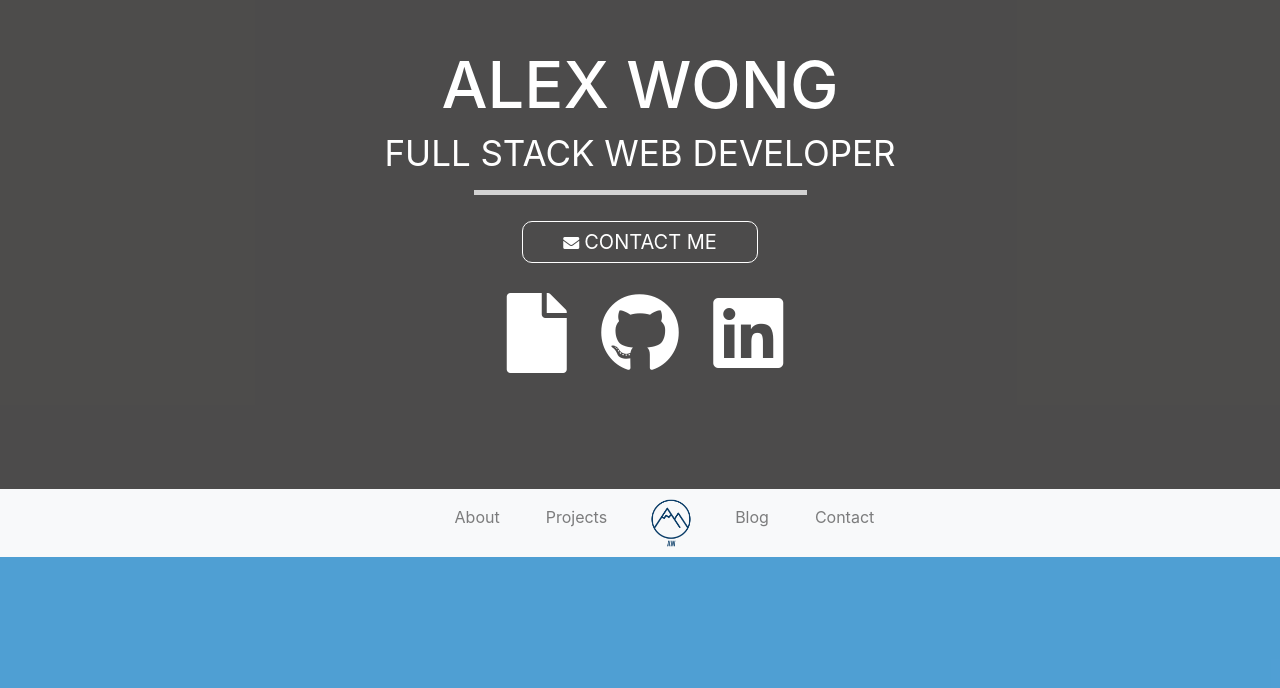
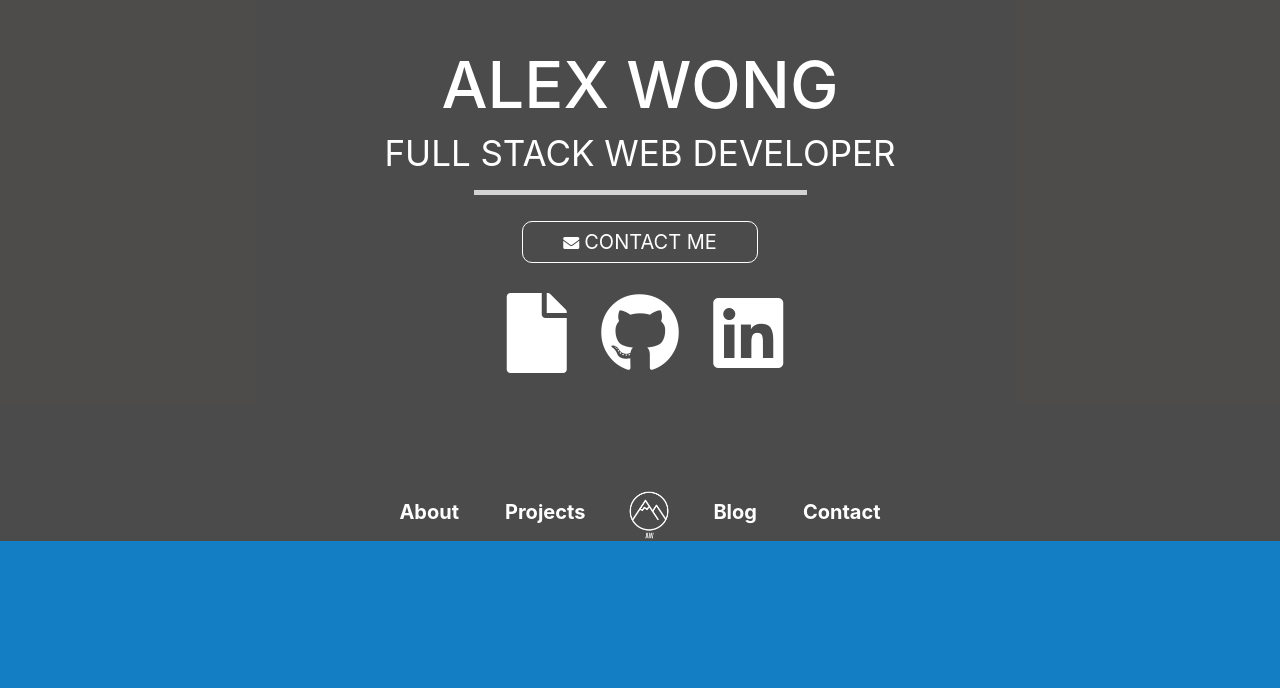
Before and after one commit to ralexwong/updated-portfolio, a website: page index.html in a window 1280 px wide. Shown: the part 104-792 px from the top of the page. Drawn offline with nearby package versions, Linux system fonts and the light colour scheme; a web font is replaced by a local one.

Commit message:
fixed margins on navbar. changed color scheme on sections. The button for navbar on mobile is not visable anymore

```diff
--- a/assets/css/style.css
+++ b/assets/css/style.css
@@ -136,14 +136,31 @@ ul {
 
 }
 
+.navbar {
+    padding: 0;
+}
+
 .navbar-nav {
     align-content: center;
+    color: white;
+    font-size: 20px;
+    font-weight: bold;
     margin: 0 auto;
-    width:31%;
+}
+
+.navbar-toggler-icon {
+    color: white;
+}
+
+.sticky {
+    position: fixed;
+    top: 0;
+    width: 100%
 }
 
 /* Tooltip container */
 .tooltip {
+    font-size: 15px;
     position: relative;
     display: inline-block;
 }
@@ -155,7 +172,6 @@ ul {
 }
 
 .progress {
-        /* height: 2.5vw; */
     margin: 0 0 50px 0;
 }
 
@@ -171,6 +187,7 @@ ul {
     position: relative;
 }
 
+
 .sectionText {
     font-size: 30px;
     margin: 50px auto 50px auto;
@@ -183,9 +200,11 @@ ul {
 }
 
 .sticky {
+    background: rgba(0, 0, 0, 0.164);
     position: fixed;
     top: 0;
-    width: 100%
+    width: 100%;
+    z-index: 3;
 }
 
 
@@ -195,29 +214,37 @@ ul {
 
 
 #about {
-    background: rgba(20, 126, 197, 0.747);
+    background: rgb(20, 126, 197);
 }
 
 #blog {
-    background: rgba(209, 192, 41, 0.781);
+    background: rgb(209, 192, 41);
+}
+
+#contactlink {
+    margin:0;
 }
 
 #content {
-
+    /* background: url(../images/new-profile-pic.jpg);
+    background-size: 100% auto;
+    background-position: 50% 0;
+    background-repeat: no-repeat;
+    background-attachment: fixed; */
 }
 
 #footer {
-    background: rgba(0, 0, 0, 0.753);
+    background: rgb(49, 49, 49);
     text-align: center;
 }
 
-#header {
+/* #header {
     background-color: rgb(75, 72, 72);
     border-bottom: 3px solid #00A1A7;
     width: 100%;
     position: fixed;
     z-index: 11;
-}
+} */
 
 #logo {
     display: inline-block;
@@ -230,9 +257,12 @@ ul {
     text-align: center;
 }
 
+#myHeader {
+    background-color: rgba(5, 4, 3, 0.712);
+}
+
 #navbarNav {
     align-content: center;
-
 }
 
 #profilePic {
@@ -242,16 +272,8 @@ ul {
 }
 
 #projects {
-    background: rgba(243, 51, 51, 0.527);
+    background: rgb(231, 88, 88);
 }
-
-#stickyNav {
-    background: black;
-}
-
-
-
-
 
 
 /* Media Queries */
--- a/assets/javascript/app.js
+++ b/assets/javascript/app.js
@@ -4,20 +4,20 @@ $(document).ready(function () {
     window.onscroll = function() {myFunction()};
 
     // Get the header
-    var header = document.querySelector('#stickyNav');
+    var header = document.getElementById("myHeader");
 
     // Get the offset position of the navbar
-    var sticky = header.offsetBottom;
+    var sticky = header.offsetTop;
 
     // Add the sticky class to the header when you reach its scroll position. Remove "sticky" when you leave the scroll position
     function myFunction() {
+
         if (window.pageYOffset > sticky) {
-            header.addClass("sticky");
+            header.classList.add("sticky");
+        } else {
+            header.classList.remove("sticky");
         }
 
-        else {
-            header.removeClass("sticky");
-        }
     }
 
 
--- a/index.html
+++ b/index.html
@@ -61,26 +61,26 @@
         </div>
     </section>
 
-    <nav id="stickyNav" class="navbar navbar-expand-lg navbar-light bg-light">
+    <nav class="navbar navbar-expand-lg header" id="myHeader">
         <button class="navbar-toggler" type="button" data-toggle="collapse" data-target="#navbarNav" aria-controls="navbarNav" aria-expanded="false" aria-label="Toggle navigation">
             <span class="navbar-toggler-icon"></span>
         </button>
         <div class="collapse navbar-collapse" id="navbarNav">
             <ul class="navbar-nav">
                 <li class="nav-item">
-                    <a class="nav-link" href="#about"data-toggle="tooltip" data-placement="top" title="Who is this guy">About</a>
+                    <a class="nav-link" href="#about" data-toggle="tooltip" data-placement="top" title="Who is this guy">About</a>
                 </li>
                 <li class="nav-item">
-                    <a class="nav-link" href="#projects" title="Watcha got here">Projects</a>
+                    <a class="nav-link" href="#projects" data-toggle="tooltip" data-placement="top" title="Watcha got here">Projects</a>
                 </li>
                 <li class="nav-item">
-                    <a href="#main"><img id="logo" src="assets/images/logo.png"></a>
+                    <a href="#main"><img id="logo" src="assets/images/logo-white.png"></a>
                 </li>
                 <li class="nav-item">
-                    <a class="nav-link" href="#blog" title="my lifes journey">Blog</a>
+                    <a class="nav-link" href="#blog" data-toggle="tooltip" data-placement="top" title="My life's journey">Blog</a>
                 </li>
-                <li class="nav-item">
-                    <a class="nav-link" href="#footer" title="Let's get in touch">Contact</a>
+                <li class="nav-item" id="contactlink">
+                    <a class="nav-link" href="#footer" data-toggle="tooltip" data-placement="top" title="Let's get in touch">Contact</a>
                 </li>
             </ul>
         </div>
```
Also changed, not shown: assets/images/logo-white.png (added).
